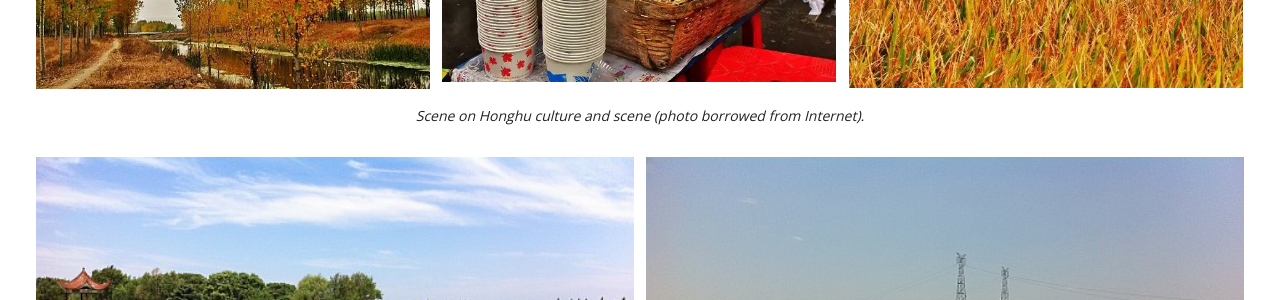
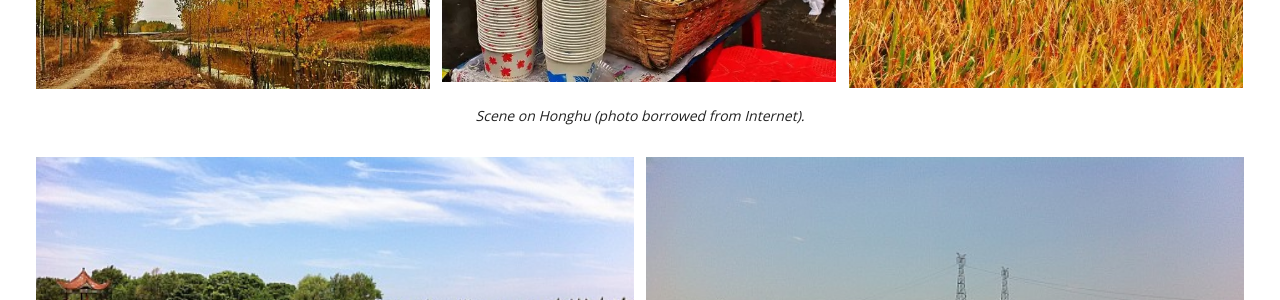
Before and after one commit to kaichop/kaichop, a Jekyll site: the page built from about.md, in a window 1280 px wide and 900 px high, scrolled down 1619 px. Shown: the part 154-454 px from the top of the window. Built offline with Jekyll 4.4.1, drawn with Linux system fonts in a browser that asks for light colours; nearby versions of some CDN libraries.

Commit message:
Update about.md

```diff
--- a/about.md
+++ b/about.md
@@ -46,7 +46,7 @@ I was born and brought up in Honghu, China. It is beautiful city.
 	<a href="{{ site.url }}/images/about/honghu10.jpg"><img src="{{ site.url }}/images/about/honghu10.jpg"></a>
 	<a href="{{ site.url }}/images/about/honghu11.jpg"><img src="{{ site.url }}/images/about/honghu11.jpg"></a>
 	<a href="{{ site.url }}/images/about/honghu12.jpg"><img src="{{ site.url }}/images/about/honghu12.jpg"></a>
-	<figcaption>Scene on Honghu culture and scene (photo borrowed from Internet).</figcaption>
+	<figcaption>Scene on Honghu (photo borrowed from Internet).</figcaption>
 </figure>
 <figure class="half">
 	<a href="{{ site.url }}/images/about/honghu2.jpg"><img src="{{ site.url }}/images/about/honghu2small.jpg"></a>
```
